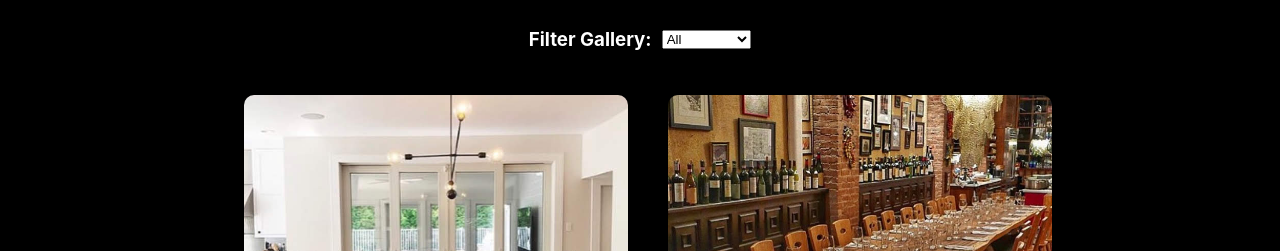
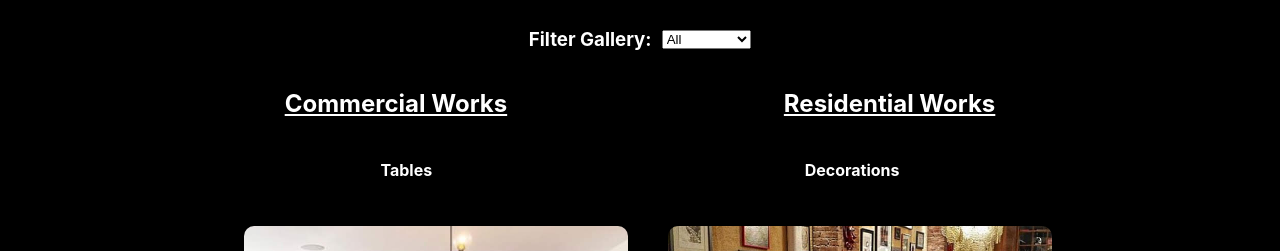
Before and after one commit to mwrowan89/BR-Fabrication-React.js, a React (Create React App) app: page /gallery in a window 1280 px wide. Shown: the part 449-700 px from the top of the page. Built offline with nearby package versions, Linux system fonts and the light colour scheme.

Commit message:
Fixed positioning of filter options on gallery page

```diff
--- a/src/components/FilterBox.jsx
+++ b/src/components/FilterBox.jsx
@@ -17,7 +17,7 @@ const FilterBox = ({ selection, filterImages }) => {
           <option value="deco">Decorations</option>
         </select>
       </div>
-      {/* <div className="com-res-btns">
+      <div className="com-res-btns">
         <h2 id="com-btn" onClick={() => filterImages("com")}>
           Commercial Works
         </h2>
@@ -26,13 +26,13 @@ const FilterBox = ({ selection, filterImages }) => {
         </h2>
       </div>
       <div className="gallery-type-filter">
-        <h4 id="table-btn" onClick={() => filterByType("table")}>
+        <h4 id="table-btn" onClick={() => filterImages("table")}>
           Tables
         </h4>
-        <h4 id="deco-btn" onClick={() => filterByType("deco")}>
+        <h4 id="deco-btn" onClick={() => filterImages("deco")}>
           Decorations
         </h4>
-      </div> */}
+      </div>
     </>
   );
 };
--- a/src/css/GalleryPhotos.css
+++ b/src/css/GalleryPhotos.css
@@ -23,8 +23,6 @@
 .com-res-btns {
   color: white;
   display: flex;
-  margin-left: -5vw;
-  width: 70vw;
   justify-content: space-evenly;
   cursor: pointer;
 }
```
